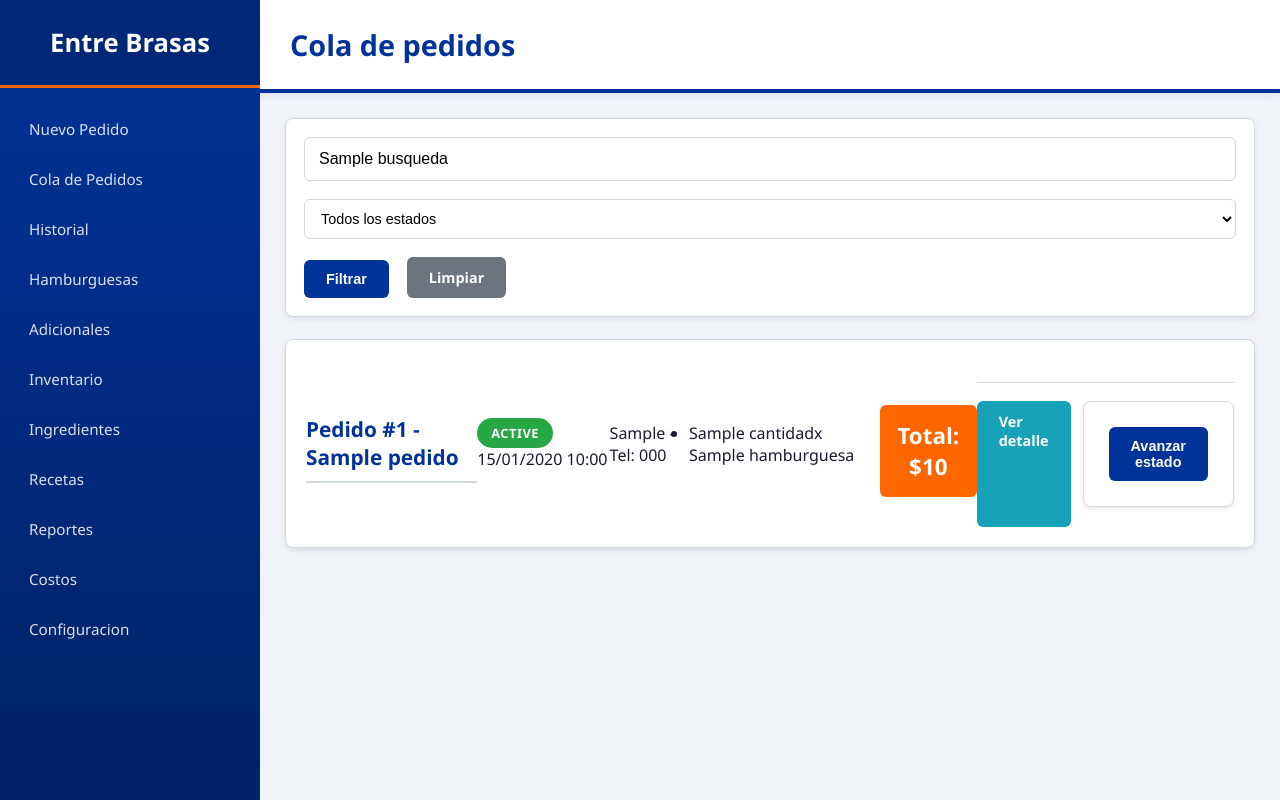
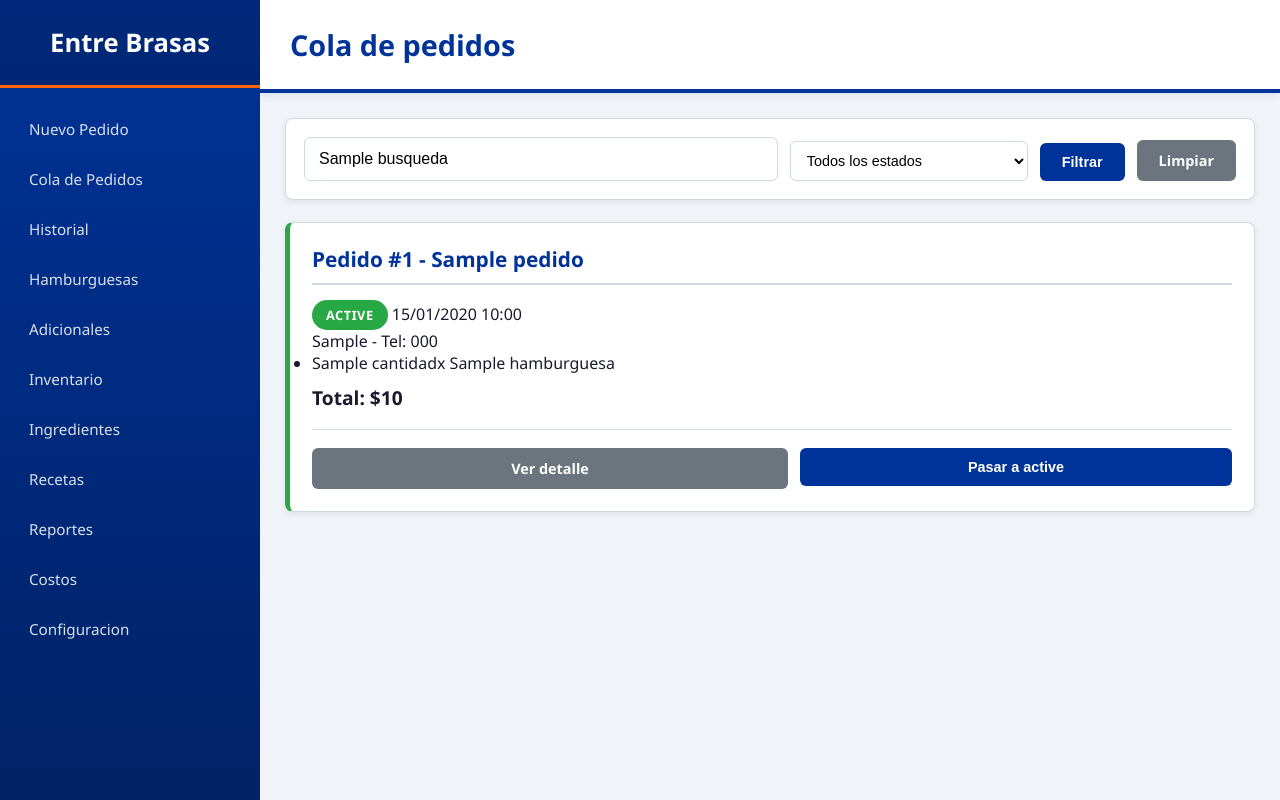
Before and after one commit to enzooz/Entre-Brasas, a Django app: template app/templates/pedidos/cola_pedidos.html in a window 1280 px wide. Run offline with Django 5.2, Linux system fonts and the light colour scheme; the template is opened without the code that fills it: most values are stand-ins (such as "Sample title", 1, 10 or a date in 2020).

Commit message:
feat: mejoras de UX en cola, historial e inventario
- Un color por estado del pedido en etiquetas, tarjetas y boton de avanzar
  (el boton toma el color del estado al que pasa el pedido)
- "Ver detalle" y "Pasar a ..." del mismo tamano en la cola
- Barras de busqueda de cola e historial a ancho completo
- Historial de estados con fecha, hora y etiquetas legibles
  (choices en HistorialEstado + migracion 0002)
- Recorrido de estados movido al modelo (Pedido.SIGUIENTE_ESTADO)
- Unidad de medida visible al registrar un movimiento de inventario

Co-Authored-By: Claude Opus 5.5 <noreply@anthropic.com>

```diff
--- a/app/static/css/estilo.css
+++ b/app/static/css/estilo.css
@@ -23,6 +23,14 @@
     --warning: #FFC107;
     --danger: #DC3545;
     --info: #17A2B8;
+
+    /* Un color por estado del pedido. Se usa en las etiquetas, en el borde
+       de las tarjetas y en el boton que pasa el pedido a ese estado. */
+    --estado-pendiente: var(--warning);       /* amarillo */
+    --estado-en_preparacion: var(--info);     /* turquesa */
+    --estado-en_camino: var(--accent);        /* naranja */
+    --estado-entregado: var(--success);       /* verde */
+    --estado-cancelado: var(--danger);        /* rojo */
 }
 
 /* Reset */
@@ -223,12 +231,15 @@ button, .btn {
     text-decoration: none;
 }
 
-button[type="submit"], .btn-primary {
+/* Los submit son azules por defecto. El :where() le baja la prioridad a
+   esa regla, asi un boton con su propio color (btn-danger, btn-en_camino)
+   lo respeta. Sin esto "Cancelar pedido" salia azul en vez de rojo. */
+:where(button[type="submit"]), .btn-primary {
     background-color: var(--primary);
     color: var(--text-white);
 }
 
-button[type="submit"]:hover, .btn-primary:hover {
+:where(button[type="submit"]):hover, .btn-primary:hover {
     background-color: var(--primary-dark);
     box-shadow: 0 2px 6px rgba(0, 51, 153, 0.3);
 }
@@ -338,24 +349,26 @@ h3 {
     border-left: 5px solid var(--primary);
 }
 
+/* Los nombres de estas clases tienen que coincidir con los valores de
+   Pedido.ESTADOS, porque los templates las arman asi: card-{{ pedido.estado }} */
 .card-pendiente {
-    border-left-color: var(--warning);
+    border-left-color: var(--estado-pendiente);
 }
 
-.card-preparacion {
-    border-left-color: var(--info);
+.card-en_preparacion {
+    border-left-color: var(--estado-en_preparacion);
 }
 
-.card-camino {
-    border-left-color: var(--accent);
+.card-en_camino {
+    border-left-color: var(--estado-en_camino);
 }
 
 .card-entregado {
-    border-left-color: var(--success);
+    border-left-color: var(--estado-entregado);
 }
 
 .card-cancelado {
-    border-left-color: var(--danger);
+    border-left-color: var(--estado-cancelado);
 }
 
 /* Status badges */
@@ -402,7 +424,7 @@ h3 {
 /* Filter bar */
 .filter-bar {
     display: flex;
-    gap: 18px;
+    gap: 12px;
     margin-bottom: 22px;
     padding: 18px;
     background: var(--bg-white);
@@ -441,36 +463,75 @@ h3 {
     border-color: var(--primary);
 }
 
+/* Los filtros se reparten todo el ancho de la barra. El buscador de texto
+   se lleva la parte mas grande (flex: 3), los demas campos una parte cada
+   uno y los botones solo lo que ocupan. Si no entran, bajan a otra fila. */
+.filter-bar > * {
+    flex: 1 1 140px;
+    margin-bottom: 0;
+}
+
+.filter-bar > input[type="text"] {
+    flex: 3 1 180px;
+}
+
+/* Que el selector no se achique tanto que se corte el texto. */
+.filter-bar > select {
+    min-width: 200px;
+}
+
+.filter-bar > .btn,
+.filter-bar > button {
+    flex: 0 0 auto;
+}
+
+/* Un form que es solo un boton (por ejemplo "Avanzar estado"). Sin esto
+   heredaria el fondo, el borde y el padding de los formularios. */
+form.form-boton {
+    background: none;
+    padding: 0;
+    margin: 0;
+    border: none;
+    box-shadow: none;
+}
+
 /* Order queue specific */
 .order-card {
-    background: var(--bg-white);
-    border-radius: 8px;
-    padding: 20px;
     margin-bottom: 15px;
-    box-shadow: 0 2px 5px rgba(0, 0, 0, 0.1);
-    display: flex;
-    justify-content: space-between;
-    align-items: center;
-    border: 1px solid var(--border);
 }
 
-.order-card .order-info {
+.order-card h2 {
+    margin-top: 0;
+}
+
+/* En la cola el total va como texto: el naranja queda reservado para
+   el estado "En camino". */
+.order-card .total-highlight {
+    background: none;
+    color: var(--text-dark);
+    font-size: 1.2rem;
+    text-align: left;
+    padding: 0;
+    margin-top: 10px;
+}
+
+/* Ver detalle y Avanzar estado: los dos botones del mismo tamano,
+   repartiendose el ancho de la tarjeta. */
+.order-actions {
+    display: flex;
+    gap: 12px;
+    margin-top: 18px;
+    padding-top: 18px;
+    border-top: 1px solid var(--border);
+}
+
+.order-actions > * {
     flex: 1;
 }
 
-.order-card .order-info h3 {
-    margin: 10px 0 8px 0;
-    color: var(--text-dark);
-}
-
-.order-card .order-info p {
-    margin: 5px 0;
-    color: var(--text-light);
-}
-
-.order-card .order-actions {
-    display: flex;
-    gap: 10px;
+.order-actions .btn {
+    width: 100%;
+    text-align: center;
 }
 
 /* Empty state */
--- a/app/templates/pedidos/cola_pedidos.html
+++ b/app/templates/pedidos/cola_pedidos.html
@@ -43,13 +43,16 @@
 
     <p class="total-highlight">Total: ${{ pedido.total }}</p>
 
-    <div class="form-actions">
-        <a href="{% url 'pedidos:detalle_pedido' pedido.pk %}" class="btn btn-info">Ver detalle</a>
+    <div class="order-actions">
+        <a href="{% url 'pedidos:detalle_pedido' pedido.pk %}" class="btn btn-secondary">Ver detalle</a>
 
         {# Avanzar cambia datos, asi que va por POST y no por link. #}
-        <form method="POST" action="{% url 'pedidos:avanzar_pedido' pedido.pk %}">
+        {# El boton toma el color del estado al que pasa el pedido. #}
+        <form method="POST" action="{% url 'pedidos:avanzar_pedido' pedido.pk %}" class="form-boton">
             {% csrf_token %}
-            <button type="submit" class="btn btn-success">Avanzar estado</button>
+            <button type="submit" class="btn btn-{{ pedido.siguiente_estado }}">
+                Pasar a {{ pedido.siguiente_estado_display }}
+            </button>
         </form>
     </div>
 </div>
```
Also changed, not shown: other parts of app/static/css/estilo.css (+19 -10 lines), app/inventario/views.py (+6 -1 lines), app/pedidos/models.py (+28 -2 lines), app/pedidos/views.py (+3 -11 lines), app/templates/inventario/formulario_movimiento.html (+36 -0 lines), app/templates/pedidos/detalle_pedido.html (+13 -5 lines), app/templates/pedidos/historial_pedidos.html (+11 -5 lines), app/pedidos/migrations/0002_historial_estado_choices.py (added).
